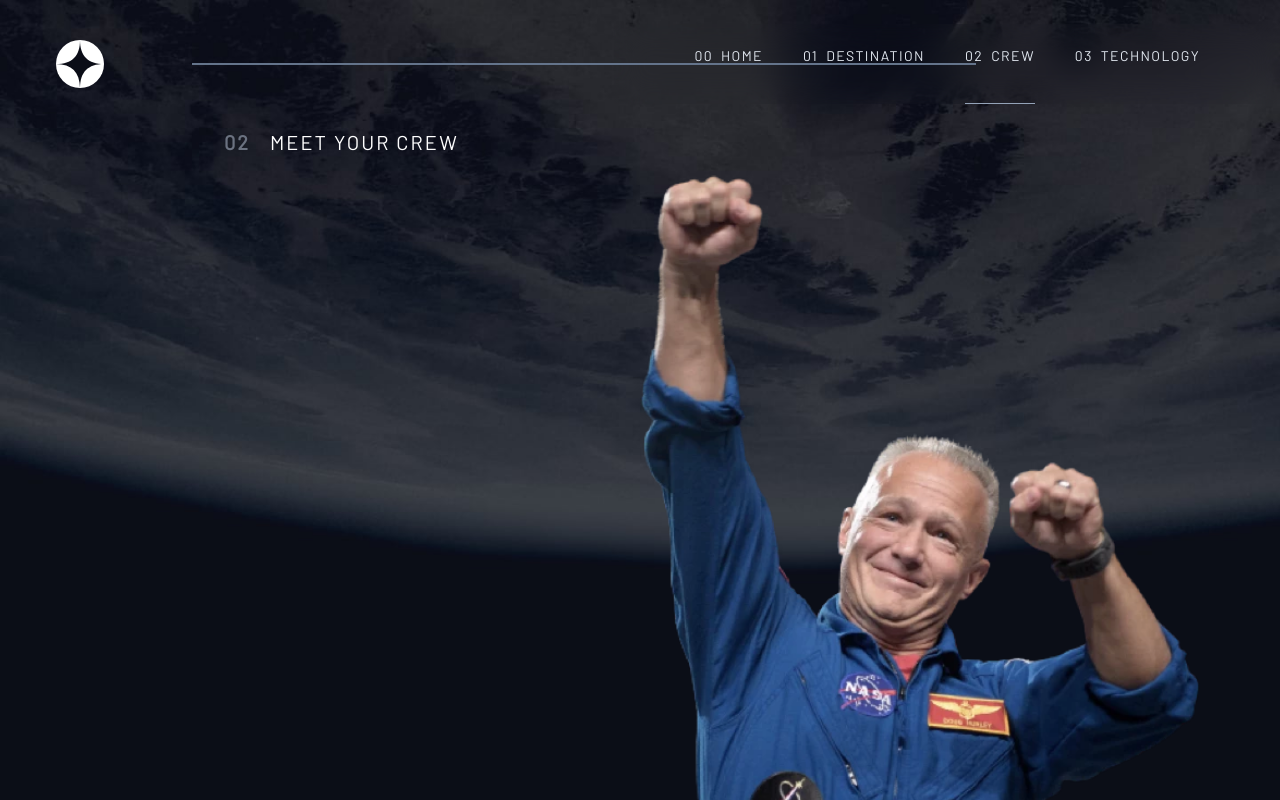
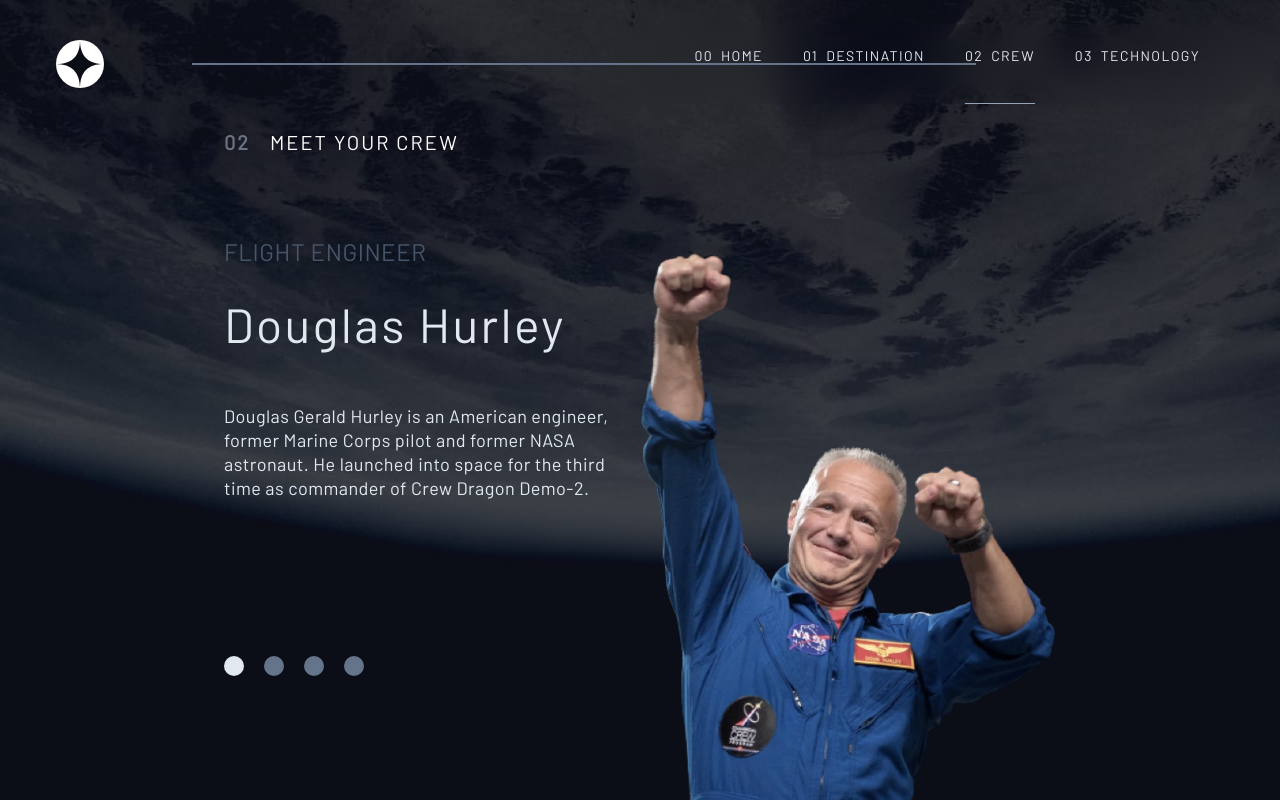
Before and after one commit to ashishmohanty10/space-tourism, a Next.js app: page /crew in a window 1280 px wide. Shown: the top 800 px of the page. Built offline with nearby package versions, Linux system fonts and the light colour scheme.

Commit message:
working on desktop ver.

```diff
--- a/src/app/crew/page.tsx
+++ b/src/app/crew/page.tsx
@@ -11,7 +11,7 @@ const Crewpage = () => {
     <div>
       <CrewBG />
 
-      <div className="flex justify-center xl:justify-start items-center gap-x-5 xl:px-36">
+      <div className="flex justify-center xl:justify-start items-center gap-x-5 xl:px-36 mb-20">
         <span className="text-xl font-extrabold text-gray-500 tracking-widest">
           02
         </span>
@@ -20,7 +20,7 @@ const Crewpage = () => {
         </p>
       </div>
 
-      <div>
+      <div className="px-36 mx-auto">
         <CrewComponent data={crew} />
       </div>
     </div>
@@ -47,7 +47,7 @@ const CrewBG = () => {
       <Image
         src={CrewDesktop}
         alt="homepage background"
-        className="hidden max-h-screen w-full object-cover xl:block"
+        className="hidden min-h-screen w-full object-cover xl:block"
       />
     </div>
   );
--- a/src/app/destination/page.tsx
+++ b/src/app/destination/page.tsx
@@ -21,7 +21,7 @@ const DestinationPage = () => {
       </div>
 
       {/* destinaion */}
-      <div className="text-white flex mt-10">
+      <div className="text-white flex mt-10 ">
         <DestinationComponent data={destinations} />
       </div>
     </div>
--- a/src/app/technology/page.tsx
+++ b/src/app/technology/page.tsx
@@ -3,11 +3,26 @@ import TechnologyDesktop from "../../../public/technology/background-technology-
 import TechnologyTablet from "../../../public/technology/background-technology-tablet.jpg";
 import Technologymobile from "../../../public/technology/background-technology-mobile.jpg";
 import Image from "next/image";
+import TechnologuComponent from "@/components/technolgyComponents";
+import { technology } from "@/data";
 
 const Crewpage = () => {
   return (
     <div>
       <TechnologyBG />
+
+      <div className="flex justify-center xl:justify-start items-center gap-x-5 xl:px-36 mb-20">
+        <span className="text-xl font-extrabold text-gray-500 tracking-widest">
+          03
+        </span>
+        <p className="text-white font-normal text-xl tracking-widest uppercase">
+          space launch 101
+        </p>
+      </div>
+
+      <div>
+        <TechnologuComponent data={technology} />
+      </div>
     </div>
   );
 };
--- a/src/components/crewComponents.tsx
+++ b/src/components/crewComponents.tsx
@@ -13,32 +13,44 @@ const CrewComponent: React.FC<CrewComponentProp> = ({ data }) => {
   const [currentTabs, setCurrentTabs] = useState(0);
   return (
     <div className="">
-      <div>
+      <div className="flex justify-between items-center relative">
         {data.map((data, idx) => (
           <div
             className={cn(
               `grid grid-cols-2 ${currentTabs === idx ? "" : "hidden"}`
             )}
           >
-            <div></div>
+            <div>
+              <h2 className="text-2xl text-slate-600 uppercase font-medium tracking-wide mb-8">
+                flight engineer
+              </h2>
 
-            <div>
+              <p className="text-5xl tracking-wider text-slate-200 mb-14">
+                {data?.name}
+              </p>
+
+              <p className="text-lg font-normal tracking-wide leading-6">
+                {data?.bio}
+              </p>
+            </div>
+
+            <div className="flex justify-center items-center">
               <Image
                 src={data?.images.webp}
                 alt="crew image"
-                className="object-contain w-[600px] h-[800px]"
+                className="object-contain  h-[600px]"
               />
             </div>
           </div>
         ))}
       </div>
 
-      <div className="flex justify-start items-center gap-x-5">
+      <div className="flex justify-start items-center gap-x-5 absolute bottom-40    ">
         {data.map((_, idx) => (
           <button
             onClick={() => setCurrentTabs(idx)}
             className={cn(
-              `w-[10px] h-[10px] rounded-full bg-slate-500 hover:bg-slate-200 ${
+              `w-[20px] h-[20px] rounded-full bg-slate-500 hover:bg-slate-200 ${
                 currentTabs === idx ? "bg-slate-200" : ""
               }`
             )}
--- a/src/components/destinationComponent.tsx
+++ b/src/components/destinationComponent.tsx
@@ -12,8 +12,8 @@ const DestinationComponent: React.FC<DestinationComponentProp> = ({ data }) => {
   const [currentTabs, setCurrentTabs] = useState(0);
 
   return (
-    <div>
-      <div className="flex xl:justify-end justify-center gap-x-20 xl:-w-[50%] xl:pr-12 mb-10">
+    <div className="px-36 mx-auto">
+      <div className="flex xl:justify-end justify-center gap-x-14 xl:-w-[50%]  mb-10">
         {data.map((data, idx) => (
           <div key={idx}>
             <button
@@ -36,7 +36,7 @@ const DestinationComponent: React.FC<DestinationComponentProp> = ({ data }) => {
             key={idx}
             className={cn(`${currentTabs === idx ? "" : "hidden"}`)}
           >
-            <div className="xl:flex justify-between gap-x-80 w-full">
+            <div className="xl:flex justify-between gap-x-72 w-full">
               <div className="xl:w-1/2  flex justify-center items-center mb-10 xl:mb-0">
                 <Image
                   src={data.images.webp}
--- /dev/null
+++ b/src/components/technolgyComponents.tsx
@@ -0,0 +1,56 @@
+"use client";
+
+import { TechnologyProp } from "@/types/types";
+import { cn } from "@/utils/cn";
+import Image from "next/image";
+import React, { useState } from "react";
+
+interface TechnologyComponentProp {
+  data: TechnologyProp[];
+}
+
+const TechnologuComponent: React.FC<TechnologyComponentProp> = ({ data }) => {
+  const [currentTabs, setCurrentTabs] = useState(0);
+
+  return (
+    <div>
+      <div className="flex justify-between items-center gap-x-10">
+        <div className="flex flex-col gap-y-10">
+          {data.map((_, idx) => (
+            <button
+              onClick={() => setCurrentTabs(idx)}
+              className={cn(
+                `w-[80px] h-[80px] rounded-full bg-black text-white border tect-2xl hover:text-slate-200 flex items-center justify-center ${
+                  currentTabs === idx ? "bg-white text-black" : ""
+                }`
+              )}
+            >
+              {idx}
+            </button>
+          ))}
+        </div>
+
+        <div>
+          {data.map((data, idx) => (
+            <div
+              key={idx}
+              className={cn(
+                `flex gap-x-10 ${currentTabs === idx ? "" : "hidden"}`
+              )}
+            >
+              <div>
+                <h2>{data.name}</h2>
+                <p className="w-[50%]">{data?.description}</p>
+              </div>
+              <div>
+                <Image src={data?.images.portrait} alt="technolgy image" />
+              </div>
+            </div>
+          ))}
+        </div>
+      </div>
+    </div>
+  );
+};
+
+export default TechnologuComponent;
--- a/src/data.ts
+++ b/src/data.ts
@@ -20,6 +20,11 @@ import AnoushehAnsariWebp from "../public/crew/image-anousheh-ansari.webp";
 
 // Technology images
 import LaunchVehicleLandscape from "../public/technology/image-launch-vehicle-landscape.jpg";
+import LaunchVehiclePortrait from "../public/technology/image-launch-vehicle-portrait.jpg";
+import SpacePortPortrait from "../public/technology/image-spaceport-portrait.jpg";
+import SpacePortLandscape from "../public/technology/image-spaceport-landscape.jpg";
+import SpaceCapsulePortrait from "../public/technology/image-launch-vehicle-portrait.jpg";
+import SpaceCapsuleLandscape from "../public/technology/image-launch-vehicle-landscape.jpg";
 
 export const destinations = [
   {
@@ -111,8 +116,8 @@ export const technology = [
   {
     name: "Launch vehicle",
     images: {
-      portrait: "./assets/technology/image-launch-vehicle-portrait.jpg",
-      landscape: "./assets/technology/image-launch-vehicle-landscape.jpg",
+      portrait: LaunchVehiclePortrait,
+      landscape: LaunchVehicleLandscape,
     },
     description:
       "A launch vehicle or carrier rocket is a rocket-propelled vehicle used to carry a payload from Earth's surface to space, usually to Earth orbit or beyond. Our WEB-X carrier rocket is the most powerful in operation. Standing 150 metres tall, it's quite an awe-inspiring sight on the launch pad!",
@@ -120,8 +125,8 @@ export const technology = [
   {
     name: "Spaceport",
     images: {
-      portrait: "./assets/technology/image-spaceport-portrait.jpg",
-      landscape: "./assets/technology/image-spaceport-landscape.jpg",
+      portrait: SpacePortPortrait,
+      landscape: SpacePortLandscape,
     },
     description:
       "A spaceport or cosmodrome is a site for launching (or receiving) spacecraft, by analogy to the seaport for ships or airport for aircraft. Based in the famous Cape Canaveral, our spaceport is ideally situated to take advantage of the Earth’s rotation for launch.",
@@ -129,8 +134,8 @@ export const technology = [
   {
     name: "Space capsule",
     images: {
-      portrait: "./assets/technology/image-space-capsule-portrait.jpg",
-      landscape: "./assets/technology/image-space-capsule-landscape.jpg",
+      portrait: SpaceCapsulePortrait,
+      landscape: SpaceCapsuleLandscape,
     },
     description:
       "A space capsule is an often-crewed spacecraft that uses a blunt-body reentry capsule to reenter the Earth's atmosphere without wings. Our capsule is where you'll spend your time during the flight. It includes a space gym, cinema, and plenty of other activities to keep you entertained.",
```
Also changed, not shown: src/types/types.ts (+9 -0 lines).
